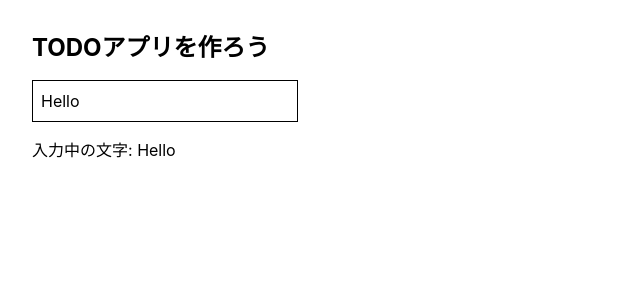
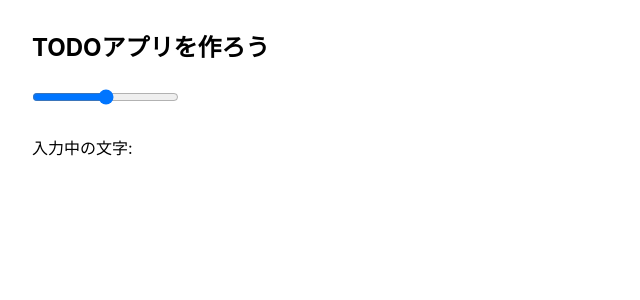
Before and after one commit to nozawana/Create-a-codespace, a React (Vite) app: page / in a window 1280 px wide. Shown: the top 300 px of the page, without its empty margins (0-640 px from the left). Built offline with nearby package versions, Linux system fonts and the light colour scheme.

Commit message:
デプロイ

```diff
--- a/src/App.tsx
+++ b/src/App.tsx
@@ -1,13 +1,13 @@
 import { useState } from "react";
 
 export default function App() {
-  const [text, setText] = useState<string>("Hello");
+  const [text, setText] = useState<string>("");
 
   return (
     <div className="p-8">
       <h1 className="text-2xl font-bold mb-4">TODOアプリを作ろう</h1>
       <input
-        type="text"
+        type="range"
         value={text}
         onChange={(e) => setText(e.target.value)}
         className="border p-2 mr-2"
```
